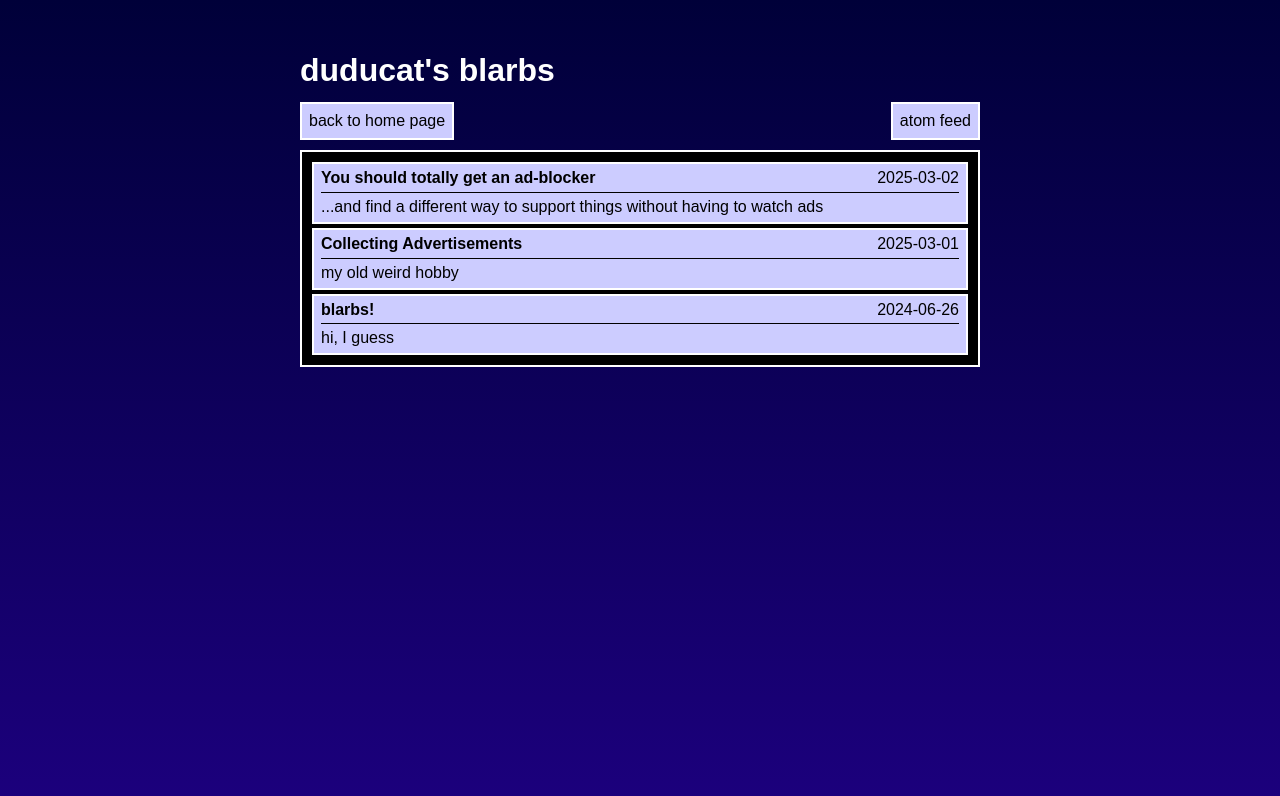
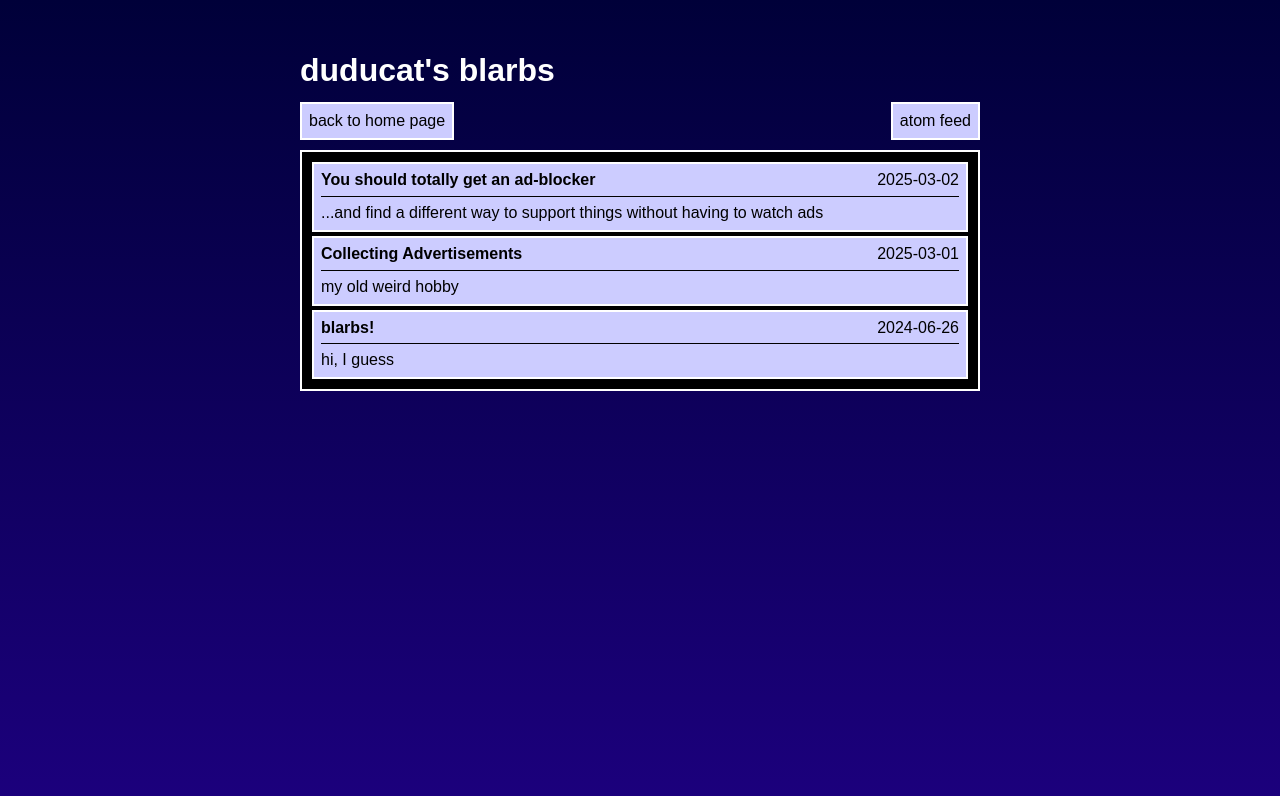
Before and after one commit to ducdat0507/blarbs, a Jekyll site: the page built from index.html, in a window 1280 px wide. Shown: the top 796 px of the page. Built offline with Jekyll 4.4.1, drawn with Linux system fonts in a browser that asks for light colours.

Commit message:
Update main.css

```diff
--- a/css/main.css
+++ b/css/main.css
@@ -48,6 +48,9 @@
 .content > main {
     width: 720px;
     padding-inline: 20px;
+}
+.content > main :is(p, li) {
+    line-height: 1.55;
 }
 .content > aside {
     width: 240px;
```
